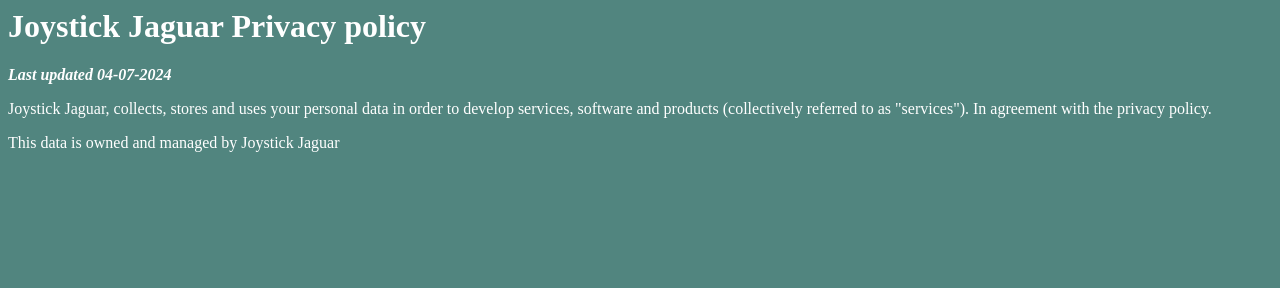
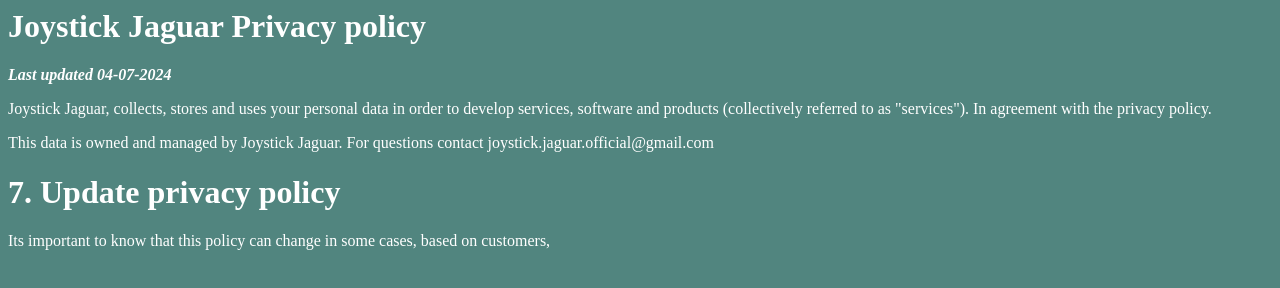
Before and after one commit to Joystick-Jaguar/WebsiteJoystickJaguar, a plain HTML site: page pp.html in a window 1280 px wide. Drawn offline with Linux system fonts and the light colour scheme.

Commit message:
Made some progress on the pp.html

```diff
--- a/pp.html
+++ b/pp.html
@@ -17,7 +17,10 @@
         </div>
         <p>Joystick Jaguar, collects, stores and uses your personal data in order to develop services, software and
             products (collectively referred to as "services"). In agreement with the privacy policy. </p>
-        <p>This data is owned and managed by Joystick Jaguar</p>
+        <p>This data is owned and managed by Joystick Jaguar. For questions contact joystick.jaguar.official@gmail.com</p>
+
+        <h1>7. Update privacy policy</h1>
+        <p>Its important to know that this policy can change in some cases, based on customers,</p>
     </main>
     <footer>
 
```
